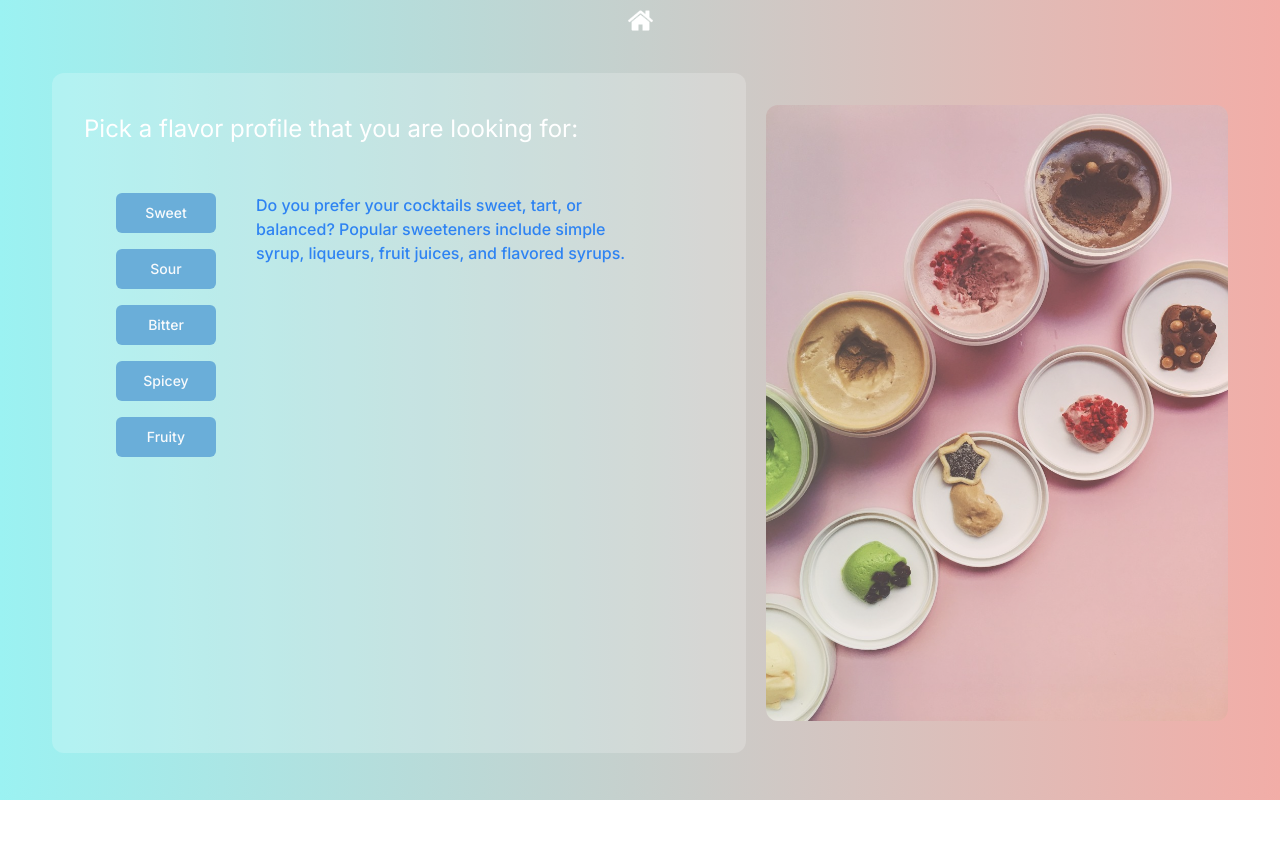
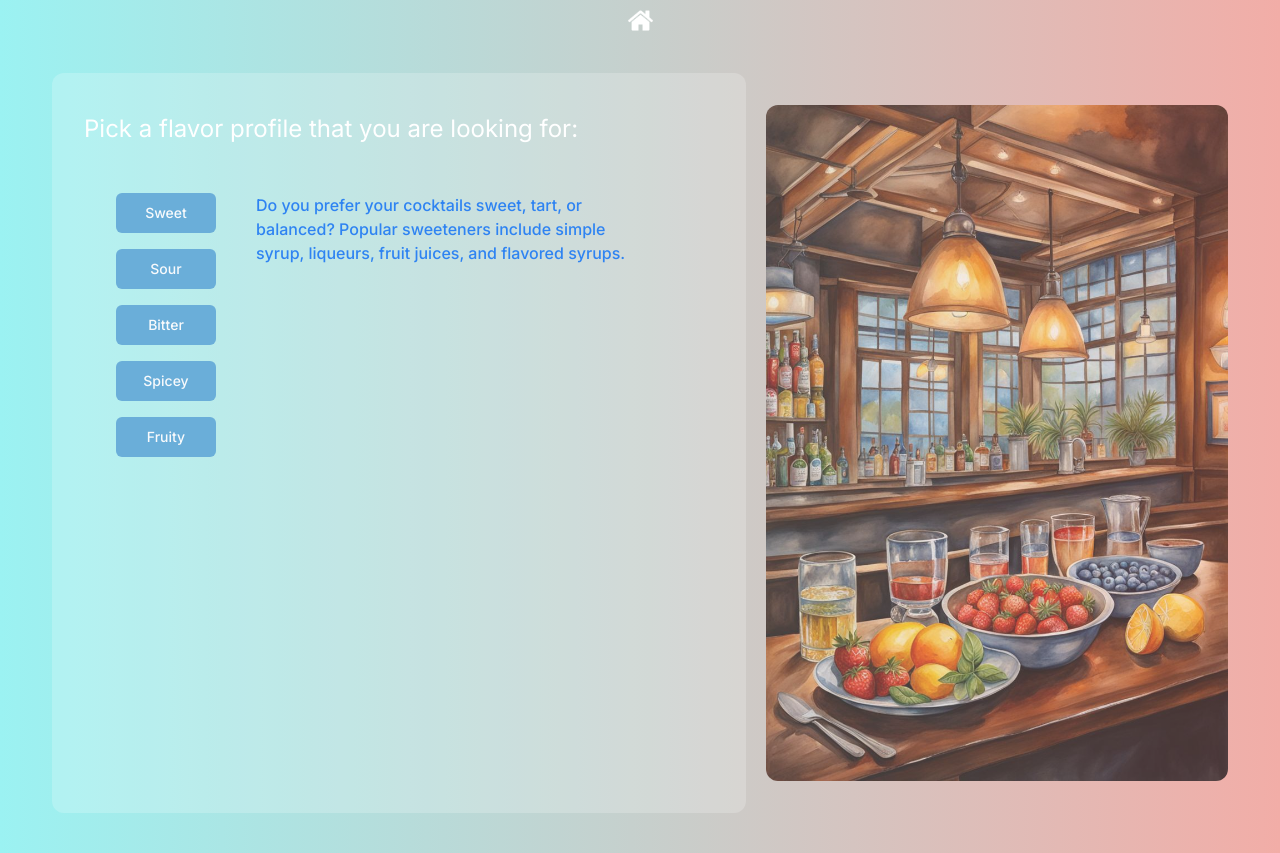
Before and after one commit to kingkwongsta/mixology, a Next.js app: page / in a window 1280 px wide. Both pictures are taken after a click on the button "Start Mixing". Before the commit the page ends 800 px from the top, so only its background shows below. Built offline with nearby package versions, Linux system fonts and the light colour scheme.

Commit message:
Update image source and position in QuestionLayout and Home components

```diff
--- a/src/app/layout/QuestionLayout.jsx
+++ b/src/app/layout/QuestionLayout.jsx
@@ -8,16 +8,16 @@ export default function RightImage({ children }) {
     <div className="m-10">
       {isImageOnRight ? (
         <div className="flex flex-row space-x-5">
-          <div className="basis-3/5 min-h-[500px] bg-white bg-opacity-20 rounded-xl">
+          <div className="basis-3/5 bg-white bg-opacity-20 rounded-xl">
             {children}
           </div>
-          <div className="basis-2/5 min-h-[500px]">
+          <div className="basis-2/5 h-full">
             <Image
-              className="rounded-xl my-8 opacity-70"
+              className="rounded-xl my-8 opacity-70 object-cover"
               src={imageSrc}
               alt={imageAlt}
-              width={500}
-              height={500}
+              width={1000}
+              height={1000}
             />
           </div>
         </div>
@@ -25,7 +25,7 @@ export default function RightImage({ children }) {
         <div className="flex flex-row space-x-5">
           <div className="basis-2/5 min-h-[500px]">
             <Image
-              className="rounded-xl my-8 opacity-70"
+              className="rounded-xl my-8 opacity-70 object-cover"
               src={imageSrc}
               alt={imageAlt}
               width={500}
--- a/src/app/page.js
+++ b/src/app/page.js
@@ -22,7 +22,7 @@ export default function Home() {
         <Transition>
           <QuestionLayout>
             <FlavorChoice
-              imageSrc="/images/flavor.jpg"
+              imageSrc="/images/flavor-2.jpg"
               imageAlt="picture of flavor"
               imagePosition="right"
             />
@@ -36,7 +36,7 @@ export default function Home() {
             <LiquorChoice
               imageSrc="/images/liquor.jpg"
               imageAlt="picture liquor"
-              imagePosition="left"
+              imagePosition="right"
             />
           </QuestionLayout>
         </Transition>
```
Also changed, not shown: public/images/flavor-1.jpg (added), public/images/flavor-2.jpg (added).
